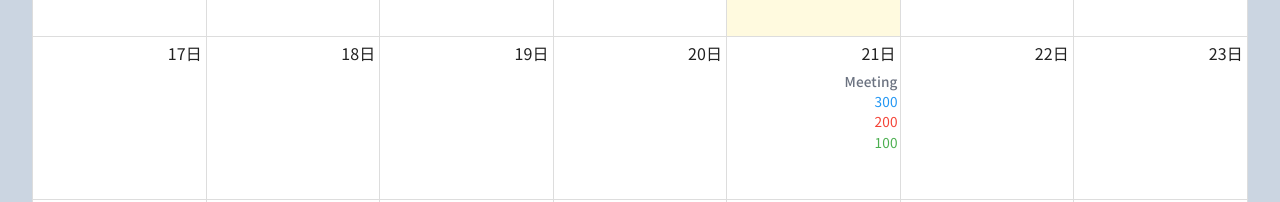
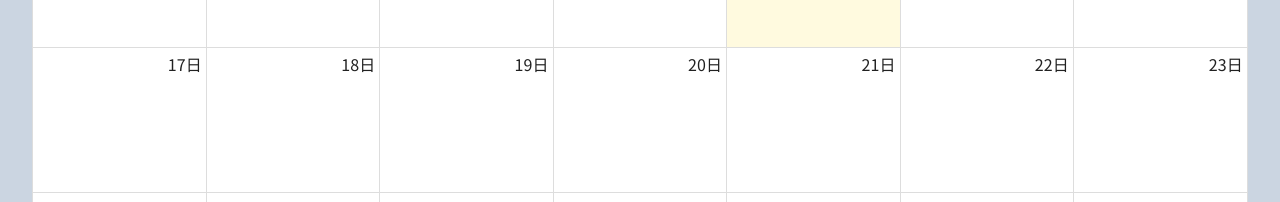
Before and after one commit to Fujiwara0805/MoneyDiaryApp, a Next.js app: page / in a window 1280 px wide. Shown: the part 741-943 px from the top of the page. Built offline with nearby package versions, Linux system fonts and the light colour scheme; no server answers; the database is empty.

Commit message:
👔 全ての月でデータが表示される

```diff
--- a/src/components/layouts/Calendar.tsx
+++ b/src/components/layouts/Calendar.tsx
@@ -1,30 +1,23 @@
-import React from "react";
+import { Dispatch, SetStateAction } from "react";
 import FullCalendar from "@fullcalendar/react";
 import dayGridPlugin from "@fullcalendar/daygrid";
 import jaLocale from "@fullcalendar/core/locales/ja";
 import "@/components/layouts/calendar.css";
-import { EventContentArg } from "@fullcalendar/core";
+import { DatesSetArg, EventContentArg } from "@fullcalendar/core";
 import { Balance, CalendarContent, Transaction } from "@/types/type";
 import { calculateDailyBalance } from "@/utils/calculateBalance";
+import { formatCurrency } from "@/utils/formatting";
 
 interface CalendarProps {
   monthlyTransactions: Transaction[];
+  setCurrentMonth: Dispatch<SetStateAction<Date>>;
 }
 
-export const Calendar = ({ monthlyTransactions }: CalendarProps) => {
+export const Calendar = ({
+  monthlyTransactions,
+  setCurrentMonth,
+}: CalendarProps) => {
   const dailyBalance = calculateDailyBalance(monthlyTransactions);
-  // console.log(dailyBalance);
-
-  //イベント情報配列
-  const events = [
-    {
-      title: "Meeting",
-      date: "2024-03-21",
-      income: 300,
-      expense: 200,
-      balance: 100,
-    },
-  ];
 
   //dailyBalance内のデータを整形
   const createCalendarEvent = (
@@ -34,13 +27,13 @@ export const Calendar = ({ monthlyTransactions }: CalendarProps) => {
       const { income, expense, balance } = dailyBalance[date];
       return {
         start: date,
-        income: income,
-        expense: expense,
-        balance: balance,
+        income: formatCurrency(income),
+        expense: formatCurrency(expense),
+        balance: formatCurrency(balance),
       };
     });
   };
-  // console.log(createCalendarEvent(dailyBalance));
+  const currentEvents = createCalendarEvent(dailyBalance);
 
   //カレンダーへ収支を反映(jsx)
   const renderEventContent = (eventInfo: EventContentArg) => {
@@ -64,13 +57,20 @@ export const Calendar = ({ monthlyTransactions }: CalendarProps) => {
     );
   };
 
+  //どの月のデータでも取得できる様に修正
+  const handleDateSet = (dateSet: DatesSetArg) => {
+    // console.log(dateSet);
+    setCurrentMonth(dateSet.view.currentStart);
+  };
+
   return (
     <FullCalendar
       plugins={[dayGridPlugin]}
       initialView="dayGridMonth"
       locale={jaLocale}
-      events={events}
+      events={currentEvents}
       eventContent={renderEventContent}
+      datesSet={handleDateSet}
     />
   );
 };
```
